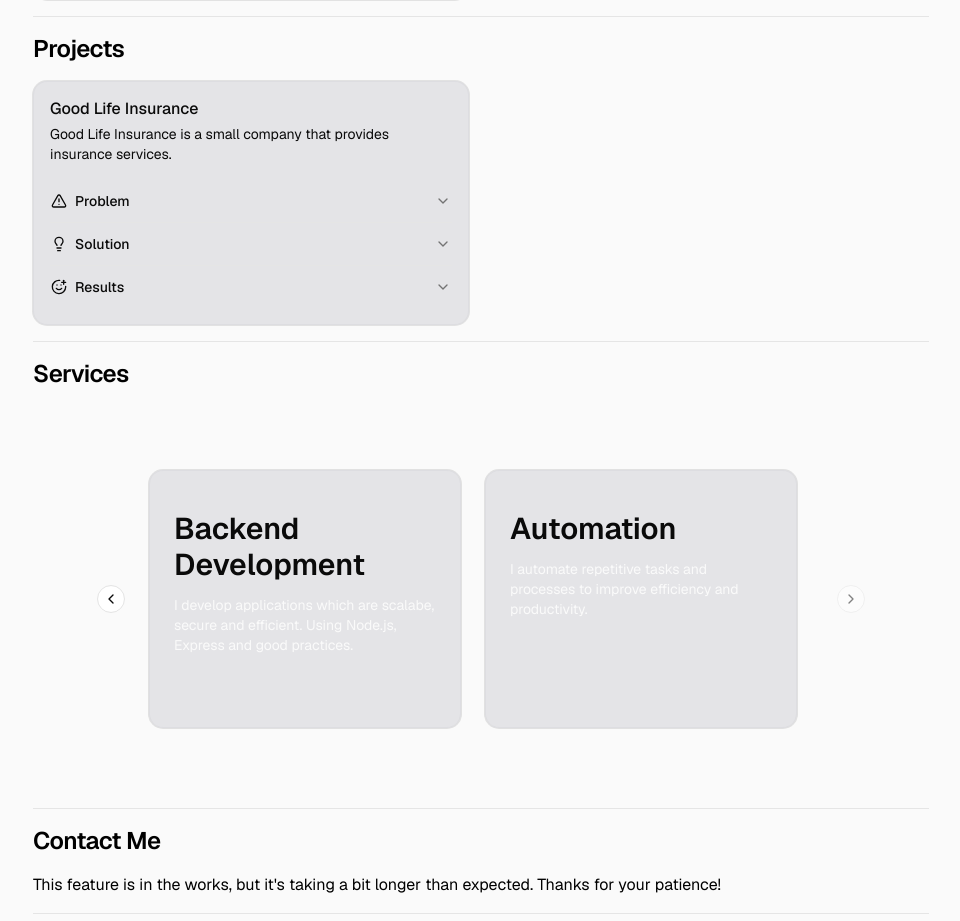
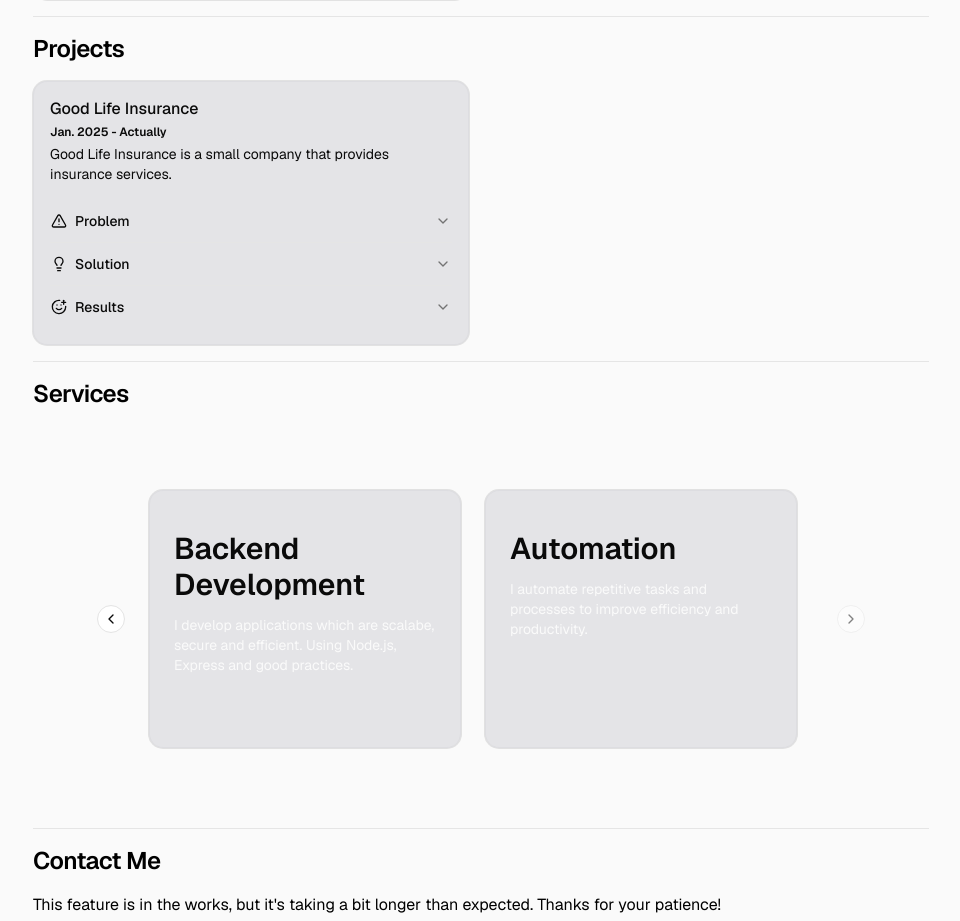
Before and after one commit to xWickz/wickz.dev, a Next.js app: page / in a window 1280 px wide. Shown: the part 915-1836 px from the top of the page, without its empty margins (159-1119 px from the left). Built offline with nearby package versions, Linux system fonts and the light colour scheme; what tailwind-animations would draw is missing.

Commit message:
feat: update project details with time information and improve personal projects section

```diff
--- a/app/page.tsx
+++ b/app/page.tsx
@@ -82,7 +82,10 @@ export default function Home() {
           <h2 className="max-w-xs text-2xl font-semibold tracking-tight text-black dark:text-zinc-50">
             <span className="text-blue-500/90">Personal</span> Projects
           </h2>
-          <div className="grid w-full gap-6 sm:grid-cols-2" id="projects">
+          <div
+            className="grid w-full gap-6 sm:grid-cols-2"
+            id="personalprojects"
+          >
             {personalProjects.map(
               ({ title, description, href, demo, stack }) => (
                 <Card key={title} className="h-full w-full">
@@ -145,13 +148,16 @@ export default function Home() {
           <h2 className="max-w-xs text-2xl font-semibold tracking-tight text-black dark:text-zinc-50">
             Projects
           </h2>
-          <div className="grid w-full gap-6 sm:grid-cols-2" id="projectss">
+          <div className="grid w-full gap-6 sm:grid-cols-2" id="projects">
             {Projects.map(
-              ({ title, description, problem, solution, results }) => (
+              ({ title, time, description, problem, solution, results }) => (
                 <Card key={title}>
                   <CardHeader>
                     <CardTitle>{title}</CardTitle>
-                    <CardDescription>{description}</CardDescription>
+                    <CardDescription>
+                      <p className="font-semibold text-xs mb-1">{time}</p>
+                      <p>{description}</p>
+                    </CardDescription>
                   </CardHeader>
                   <CardContent>
                     <Accordion type="single" collapsible className="max-w-lg">
--- a/config/projects.tsx
+++ b/config/projects.tsx
@@ -3,6 +3,7 @@ import type { Project } from "@/interfaces/Projects";
 export const Projects: Project[] = [
   {
     title: "Good Life Insurance",
+    time: "Jan. 2025 - Actually",
     description: (
       <>
         Good Life Insurance is a small company that provides insurance services.
```
